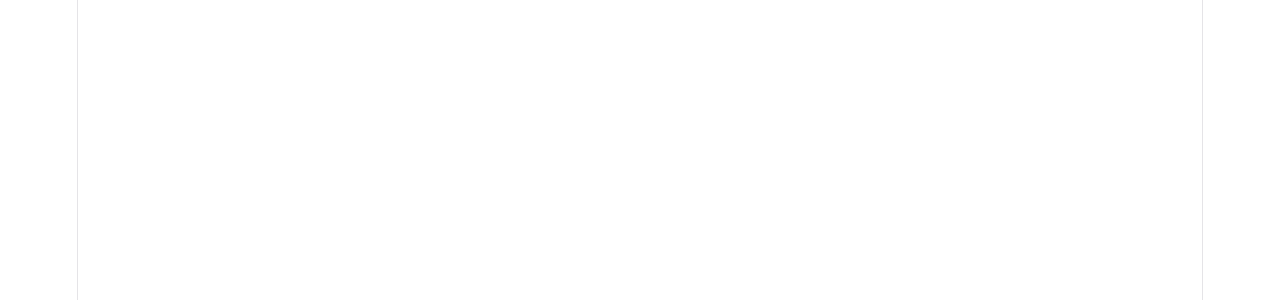
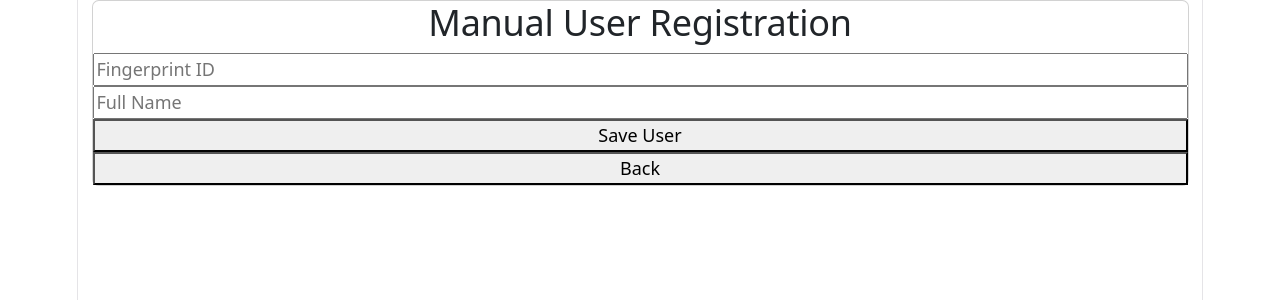
Before and after one commit to GemMichael/clinic-dashboard, a React (Vite) app: page /manual-user in a window 1280 px wide. Before the commit this address had no page. Shown: the top 300 px of the page. Built offline with nearby package versions, Linux system fonts and the light colour scheme.

Commit message:
add manual user

```diff
--- /dev/null
+++ b/src/ManualUser.jsx
@@ -0,0 +1,64 @@
+import { useState } from "react";
+import { db } from "./firebase";
+import { ref, set } from "firebase/database";
+import { useNavigate } from "react-router-dom";
+
+function ManualUser() {
+
+  const navigate = useNavigate();
+
+  const [fingerID, setFingerID] = useState("");
+  const [name, setName] = useState("");
+
+  const saveUser = async () => {
+
+    if (!fingerID || !name) {
+      alert("Please complete all fields.");
+      return;
+    }
+
+    await set(ref(db, `users/${fingerID}`), {
+      name,
+    });
+
+    alert("User saved successfully!");
+
+    setFingerID("");
+    setName("");
+  };
+
+  return (
+    <div className="container">
+
+      <div className="card">
+
+        <h2>Manual User Registration</h2>
+
+        <input
+          type="number"
+          placeholder="Fingerprint ID"
+          value={fingerID}
+          onChange={(e) => setFingerID(e.target.value)}
+        />
+
+        <input
+          type="text"
+          placeholder="Full Name"
+          value={name}
+          onChange={(e) => setName(e.target.value)}
+        />
+
+        <button onClick={saveUser}>
+          Save User
+        </button>
+
+        <button onClick={() => navigate("/")}>
+          Back
+        </button>
+
+      </div>
+    </div>
+  );
+}
+
+export default ManualUser;
--- a/src/main.jsx
+++ b/src/main.jsx
@@ -13,6 +13,7 @@
 import App from "./App.jsx";
 import Room2 from "./Room2.jsx";
 import Room3 from "./Room3.jsx";
+import ManualUser from "./ManualUser.jsx";
 
 ReactDOM.createRoot(
   document.getElementById("root")
@@ -36,6 +37,11 @@
           path="/room3"
           element={<Room3 />}
         />
+
+          <Route
+          path="/manual-user"
+          element={<ManualUser />}
+        />
       </Routes>
     </BrowserRouter>
   </React.StrictMode>
```
